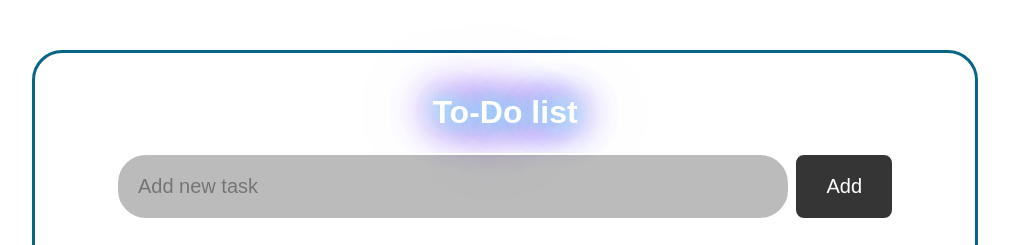
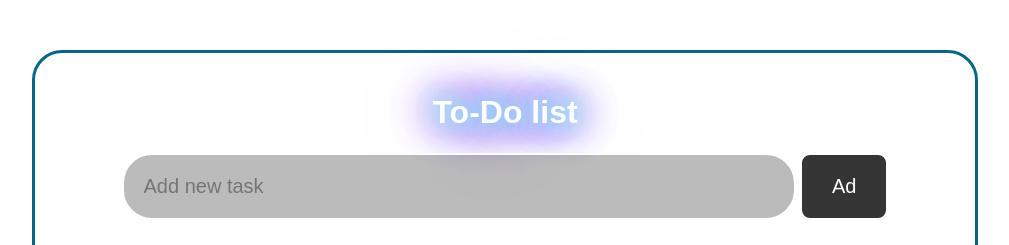
Before and after one commit to SOLMANRAW/corner-projects, a plain HTML site: page Project Corner/index.html in a window 1280 px wide. Shown: the top 245 px of the page, without its empty margins (135-1144 px from the left). Drawn offline with Linux system fonts and the light colour scheme.

Commit message:
hjyghdgfsfds

```diff
--- a/Project Corner/index.html
+++ b/Project Corner/index.html
@@ -17,7 +17,7 @@
     <div class="container">
         <h1>To-Do list</h1>
         <center><input type="text" id="taskInput" placeholder="Add new task" required>
-        <button onclick="addTask()" id="add-button">Add</button></center>
+        <button onclick="addTask()" id="add-button">Ad</button></center>
         <br>
         <center><input type="datetime-local" id="reminderInput" placeholder="Set reminder"></center>
         <p id="alert"></p>
```
